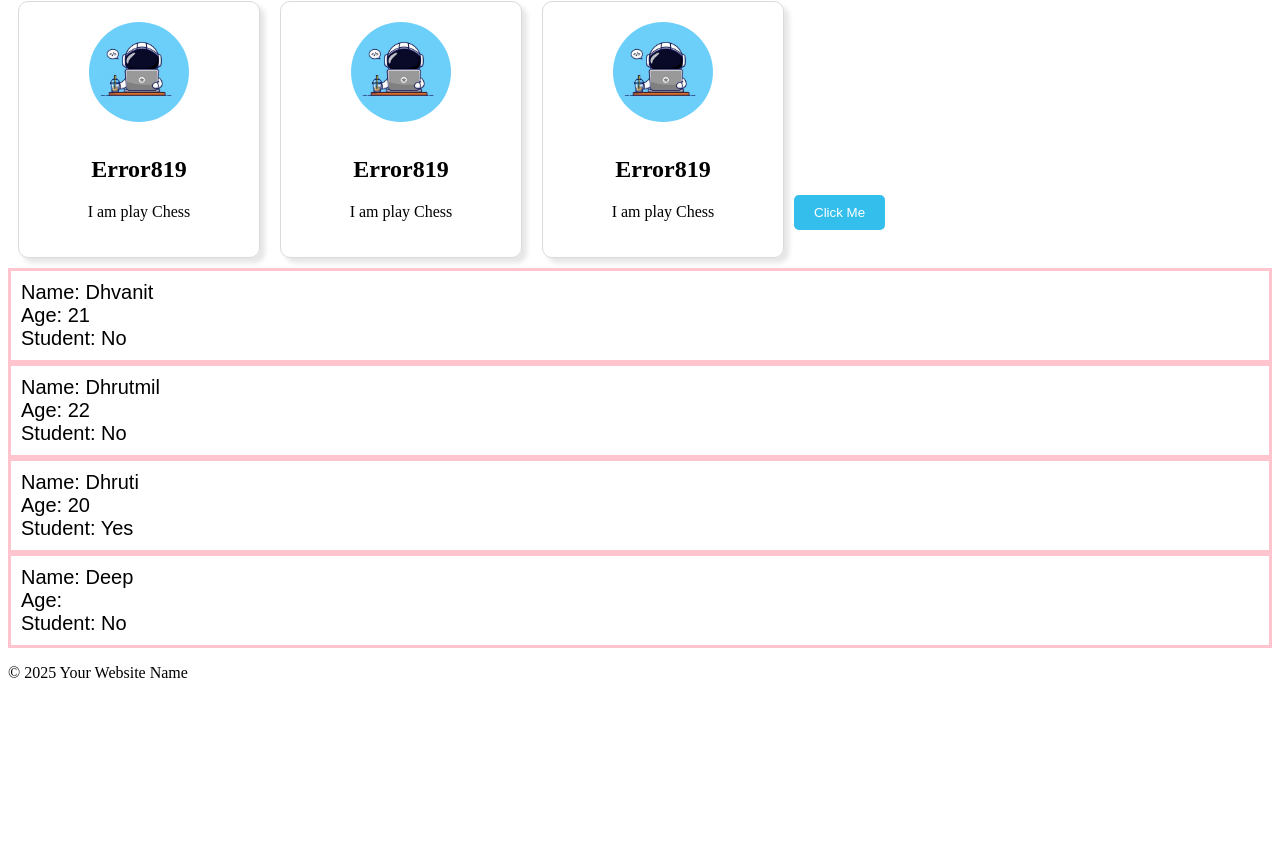
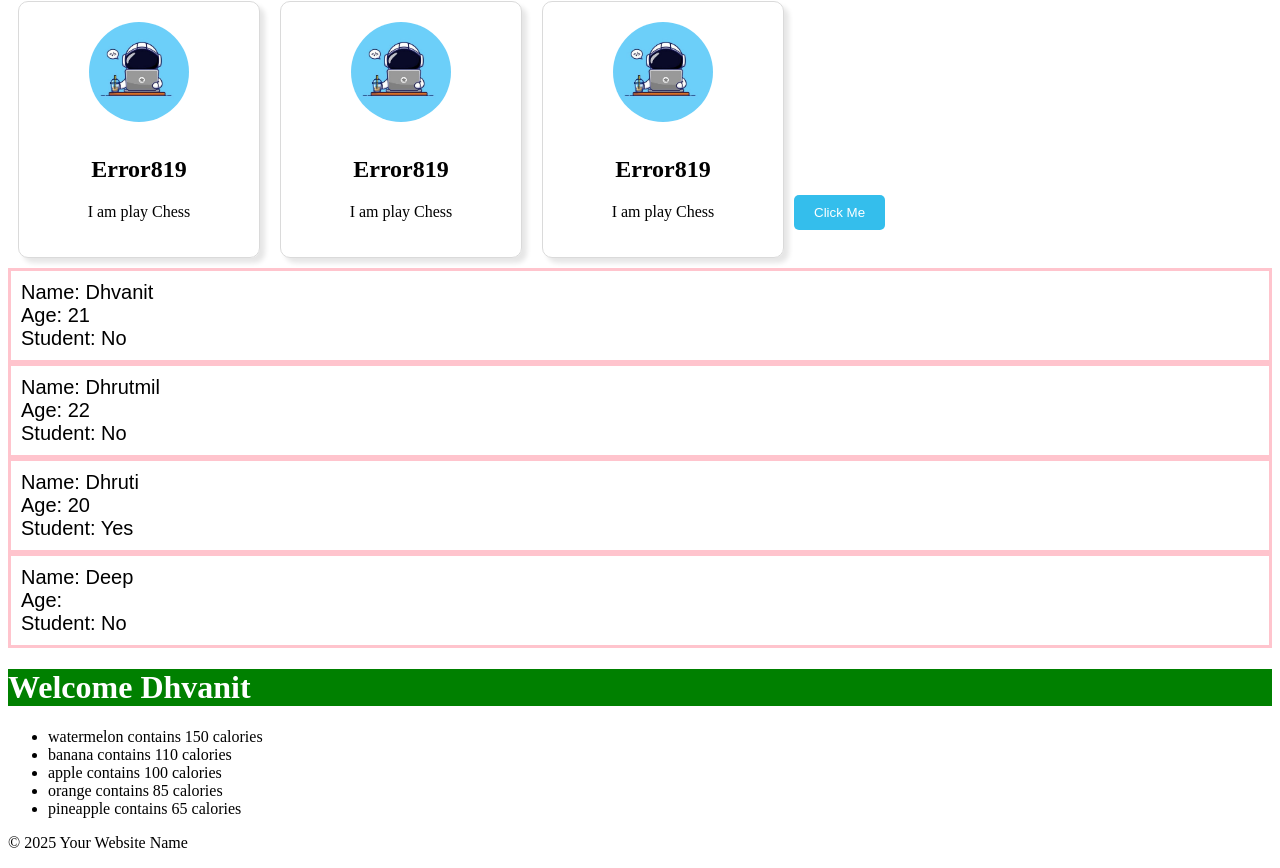
Before and after one commit to dvnt819/learning-MERN, a React (Vite) app in the folder reactJS/my-react-app/: page / in a window 1280 px wide. Shown: the part 265-1133 px from the top of the page. Before the commit the page ends 963 px from the top, so only its background shows below. Built offline with nearby package versions, Linux system fonts and the light colour scheme.

Commit message:
list and object handling

```diff
--- a/reactJS/my-react-app/package.json
+++ b/reactJS/my-react-app/package.json
@@ -23,6 +23,6 @@
     "eslint-plugin-react-hooks": "^5.1.0",
     "eslint-plugin-react-refresh": "^0.4.19",
     "globals": "^15.15.0",
-    "vite": "^6.2.0"
+    "vite": "^6.2.2"
   }
 }
--- a/reactJS/my-react-app/src/App.jsx
+++ b/reactJS/my-react-app/src/App.jsx
@@ -7,6 +7,8 @@ import Food from './Food'
 import Card from './Card'
 import Button from './Button'
 import Student from './Student'
+import UserGreeting from './UserGreeting'
+import List from './List'
 
 function App() {
   return(
@@ -21,6 +23,8 @@ function App() {
         <Student name="Dhrutmil" age={22} isStudent={false}/>
         <Student name="Dhruti" age={20} isStudent={true}/>
         <Student name="Deep" />
+        <UserGreeting isLoggedIn={true} username="Dhvanit"/>
+        <List></List>
         <Footer></Footer>
     </div>
   );
--- /dev/null
+++ b/reactJS/my-react-app/src/List.jsx
@@ -0,0 +1,20 @@
+
+function List(){
+const fruits = [{id:1, name:'apple' , calories: 100},
+                {id:2, name:'banana' , calories: 110},
+                {id:3, name:'orange' , calories: 85} ,
+                {id:4, name:'watermelon' , calories: 150},
+                {id:5, name:'pineapple' , calories: 65}]
+
+
+    fruits.sort((a,b)=>a.name.localeCompare(b.name));
+    fruits.sort((a,b)=>b.name.localeCompare(a.name));
+    fruits.sort((a,b)=>a.calories - b.calories);
+    fruits.sort((a,b)=>b.calories - a.calories);
+
+    const items = fruits.map(fruit => <li key={fruit.id}>{fruit.name} contains {fruit.calories} calories</li>)
+
+    return <ul>{items}</ul>
+}
+
+export default List;
--- /dev/null
+++ b/reactJS/my-react-app/src/UserGreeting.jsx
@@ -0,0 +1,19 @@
+import PropTypes from "prop-types";
+
+function UserGreeting({ isLoggedIn, username }) {
+    const WelcomePrompt = <h1 className="Welcome-Class">Welcome {username}</h1>;
+    const LoginPrompt = <h1 className="Login-Class">Please Login</h1>;
+    return isLoggedIn ? WelcomePrompt : LoginPrompt;
+}
+
+UserGreeting.propTypes = {
+    isLoggedIn: PropTypes.bool,
+    username: PropTypes.string,
+};
+
+UserGreeting.defaultProps = {
+    isLoggedIn: false,
+    username: "Guest",
+};
+
+export default UserGreeting;
--- a/reactJS/my-react-app/src/index.css
+++ b/reactJS/my-react-app/src/index.css
@@ -46,3 +46,15 @@
 .student p{
   margin: 0;
 }
+
+.Welcome-Class{
+  background-color: green;
+  color: white;
+  display: block;
+}
+
+.Login-Class{
+  background-color: red;
+  color: white;
+  display: inline;
+}
```
Also changed, not shown: 1 other file (tests, documents, lock files or other folders).
